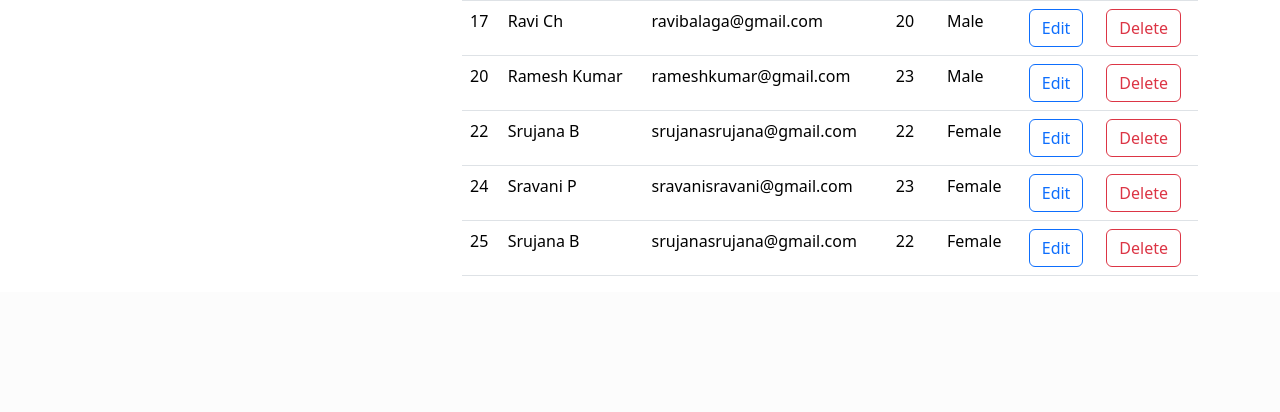
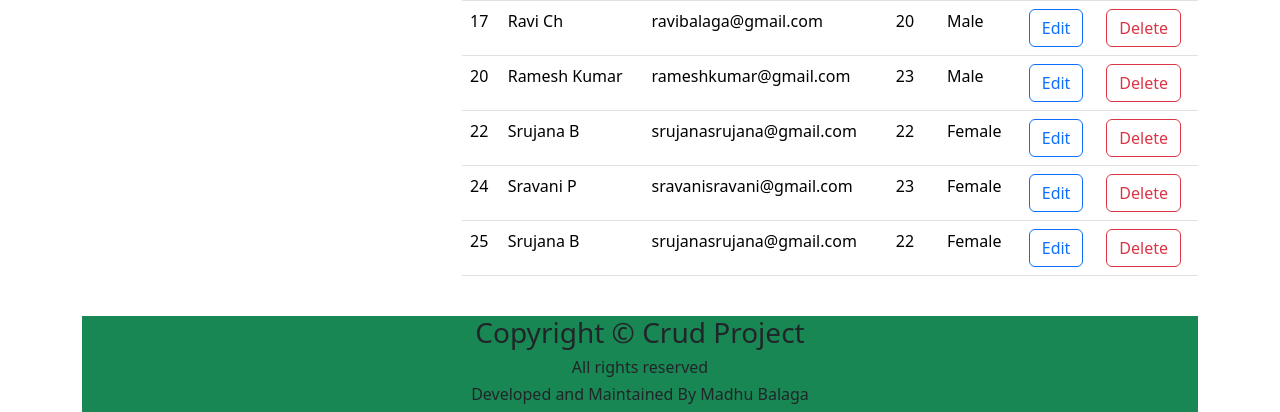
Before and after one commit to madhu-balagaa/crud-project, a Django app: page / in a window 1280 px wide. Shown: the part 575-987 px from the top of the page. Before the commit the page ends 851 px from the top, so only its background shows below. Run offline with Django 4.2, Linux system fonts and the light colour scheme; data comes from the database, SQL or seed files in the repository.

Commit message:
Update index.html

```diff
--- a/templates/index.html
+++ b/templates/index.html
@@ -3,7 +3,7 @@
 <head>
     <meta charset="UTF-8">
     <meta name="viewport" content="width=device-width, initial-scale=1.0">
-    <title>Document</title>
+    <title>CRUD PROJECT</title>
     <link href="https://cdn.jsdelivr.net/npm/bootstrap@5.3.3/dist/css/bootstrap.min.css" rel="stylesheet" integrity="sha384-QWTKZyjpPEjISv5WaRU9OFeRpok6YctnYmDr5pNlyT2bRjXh0JMhjY6hW+ALEwIH" crossorigin="anonymous">
 </head>
 <body>
@@ -68,5 +68,16 @@
             </table>
         </div>
     </div>
+    </html><br>
+        <footer class="text-center bg-success">
+        <div>
+            <div class="row">
+                <div class="col">
+                    <h3>Copyright &copy; Crud Project</h3>
+                    <h6> All rights reserved</h6>
+                    <h6> Developed and Maintained By Madhu Balaga</h6>
+                </div>
+            </div>
+        </div>
 </body>
 </html>
```
